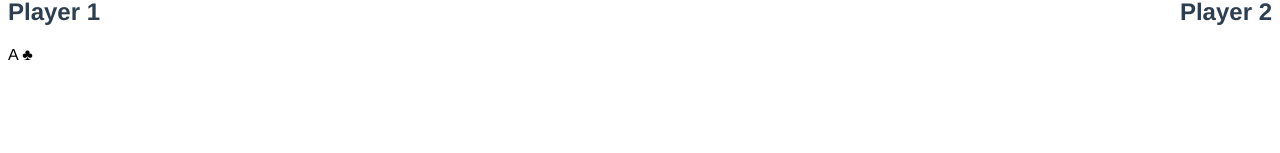
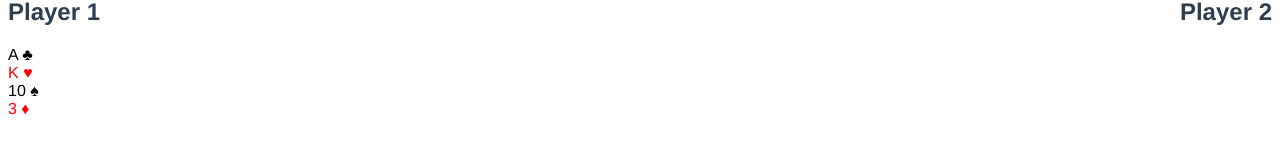
Before and after one commit to deta-aditya/vue-card-games, a Vue app: page / in a window 1280 px wide. Shown: the part 153-306 px from the top of the page. Built offline with nearby package versions, Linux system fonts and the light colour scheme.

Commit message:
Improve Card component to make use of class instead of styles directly

```diff
--- a/src/App.vue
+++ b/src/App.vue
@@ -6,6 +6,9 @@
     <section class="player-hand">
       <h1>Player 1</h1>
       <Card :rank="'A'" :suit="'clubs'" />
+      <Card :rank="'K'" :suit="'hearts'" />
+      <Card :rank="'10'" :suit="'spades'" />
+      <Card :rank="'3'" :suit="'diams'" />
     </section>
     <section class="deck-area">
       <button>Take Deck</button>
--- a/src/components/Card.vue
+++ b/src/components/Card.vue
@@ -1,11 +1,11 @@
 <template>
-  <div class="card" :style="cardColor">
+  <div class="card" :class="cardColor">
     {{rank}} <span v-html="suitSymbol"></span>
   </div>
 </template>
 
 <script>
-import { CLUB, RANKS, SPADE, SUITS } from "../constants/cards"
+import { CLUB, DIAMOND, HEART, RANKS, SPADE, SUITS } from "../constants/cards"
 
 export default {
   props: {
@@ -22,10 +22,9 @@ export default {
     },
 
     cardColor() {
-      if (this.suit === SPADE || this.suit === CLUB) {
-        return { color: 'black' }
-      } else {
-        return { color: 'red '}
+      return {
+        'black-suit': this.suit === SPADE || this.suit === CLUB,
+        'red-suit': this.suit === HEART || this.suit === DIAMOND,
       }
     }
   }
@@ -33,5 +32,11 @@ export default {
 </script>
 
 <style>
+.black-suit {
+  color: black;
+}
 
+.red-suit {
+  color: red;
+}
 </style>
```
